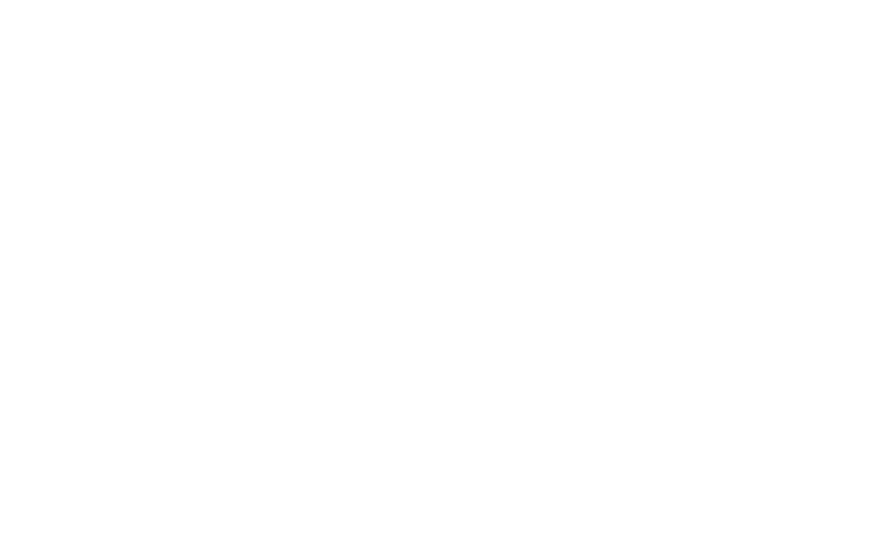
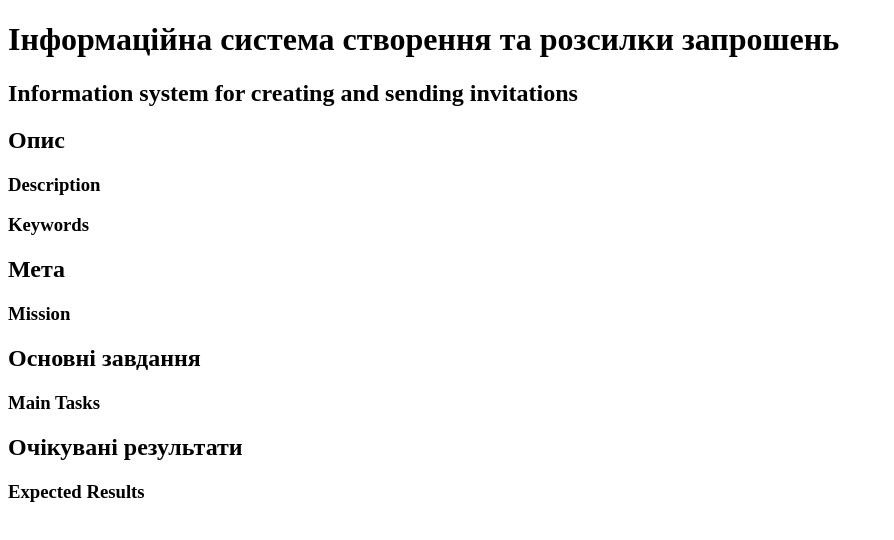
Before and after one commit to oSobolieva/Lending-BachelorWork, a website: page index.html in a window 1280 px wide. Shown: the whole page, without its empty margins (0-894 px from the left). Drawn offline with Linux system fonts and the light colour scheme.

Commit message:
semantig tags and title structure was added

```diff
--- a/index.html
+++ b/index.html
@@ -25,6 +25,32 @@
     <title>About Diploma</title>
 </head>
 <body>
+    <header>
+        <h1>Інформаційна система створення та розсилки запрошень</h1>
+        <h2>Information system for creating and sending invitations</h2>
+    </header>
+    <main>
+        <section>
+            <h2>Опис</h2>
+            <h3>Description</h3>
+            <p></p>
+            <h3>Keywords</h3>
+        </section>
+        <section>
+            <h2>Мета</h2>
+            <h3>Mission</h3>
+        </section>
+        <section>
+            <h2>Основні завдання</h2>
+            <h3>Main Tasks</h3>
+        </section>
+        <section>
+            <h2>Очікувані результати</h2>
+            <h3>Expected Results</h3>
+        </section>
+    </main>
+    <footer>
 
+    </footer>
 </body>
 </html>
```
